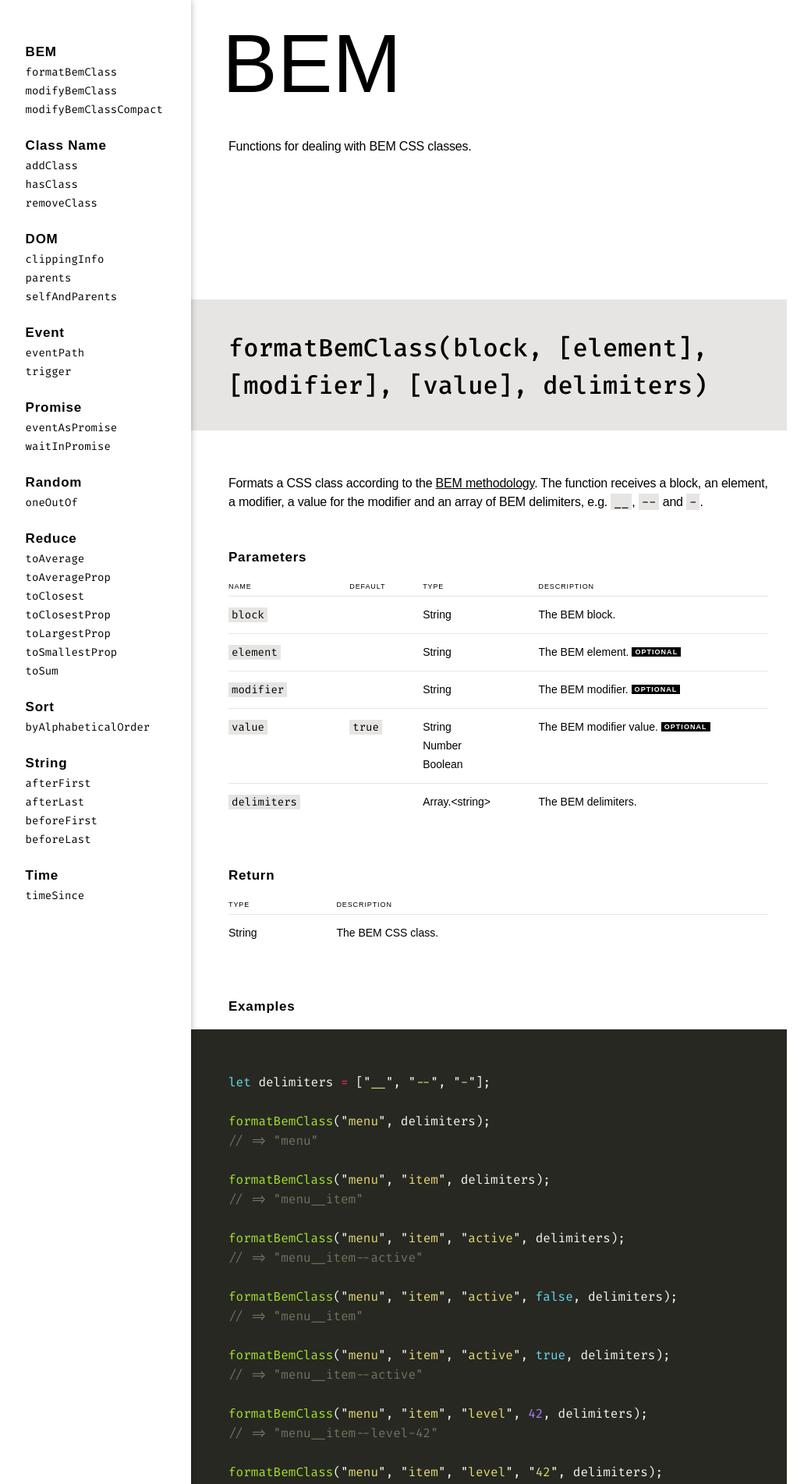
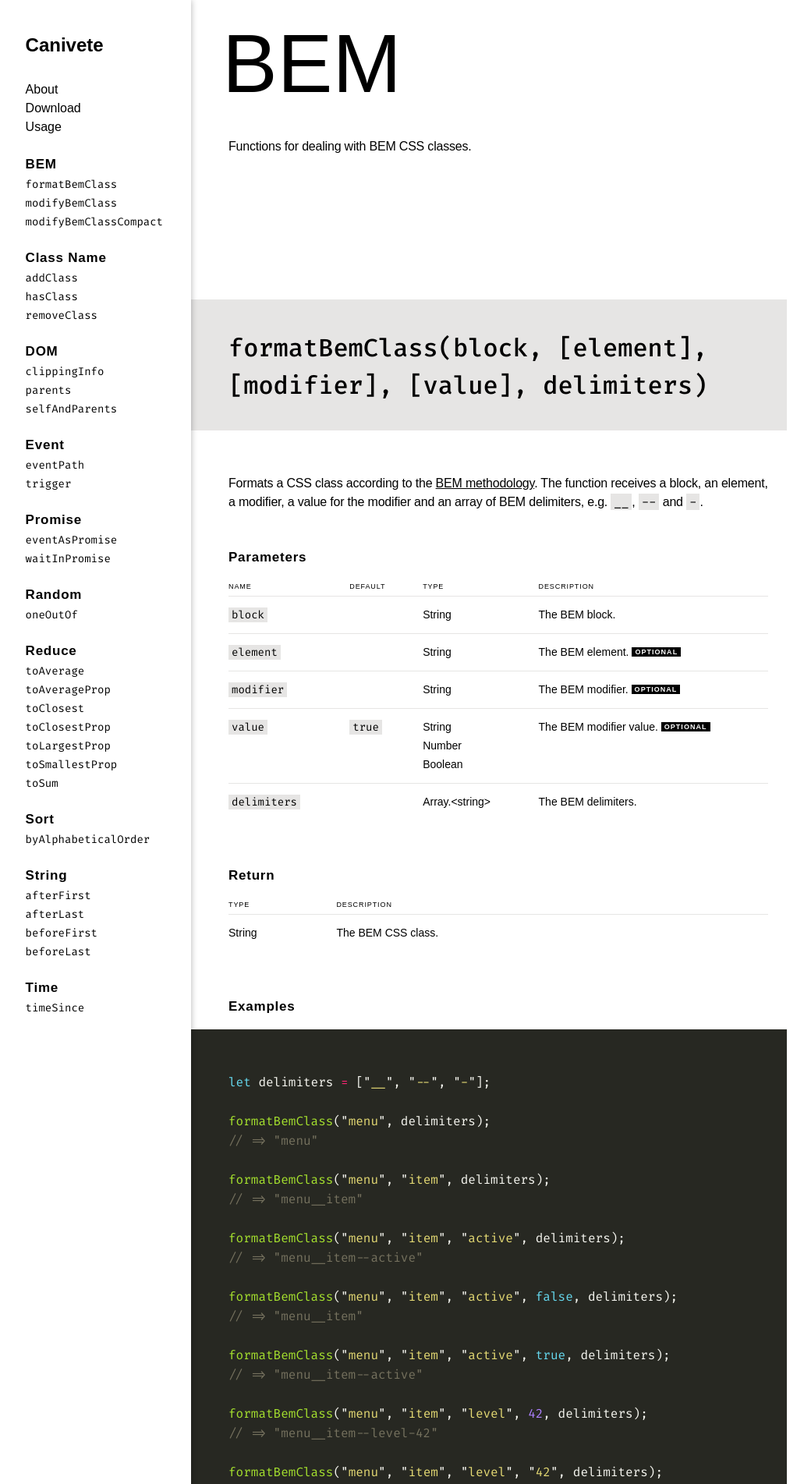
Before and after one commit to leofavre/canivete, a Jekyll site: the page built from docs/index.md, in a window 1280 px wide. Shown: the top 1903 px of the page at 78% size, without its empty margins (49-1089 px from the left). Built offline with Jekyll 4.4.1, drawn with Linux system fonts in a browser that asks for light colours; some web fonts are replaced.

Commit message:
design changes

```diff
--- /dev/null
+++ b/docs/_includes/pagenav.html
@@ -0,0 +1,5 @@
+<ul>
+	<li><a href="#about">About</a></li>
+	<li><a href="#download">Download</a></li>
+	<li><a href="#usage">Usage</a></li>
+</ul>
--- a/docs/_layouts/default.html
+++ b/docs/_layouts/default.html
@@ -4,17 +4,19 @@
 {% include head.html %}
 
 <body class="page">
-	<div class="main">
+	<div class="page__inner">
+		<nav class="nav">
+			<div class="nav__inner">
+				<h1><a href="#">Canivete</a></h1>
+				{% include pagenav.html %}
+				{% include menu.html %}
+			</div>
+		</nav>
 		<main class="content">
-			<div class="content__area">
+			<div class="content__inner">
 				{{ content }}
 			</div>
 		</main>
-		<aside class="menu">
-			<div class="menu__area">
-				{% include menu.html %}
-			</div>
-		</aside>
 	</div>
 	{% include footer.html %}
 </body>
--- a/docs/_sass/_content.scss
+++ b/docs/_sass/_content.scss
@@ -253,7 +253,7 @@
 	}
 }
 
-.content__area {
+.content__inner {
 	max-width: $full-content-width;
 	margin-bottom: $grid * 30;
 
--- a/docs/_sass/_header.scss
+++ /dev/null
@@ -1,7 +0,0 @@
-.header {
-	position: relative;
-	background: #eaeaea;
-	width: 100%;
-	flex-shrink: 0;
-	z-index: 2;
-}
--- a/docs/_sass/_main.scss
+++ /dev/null
@@ -1,12 +0,0 @@
-.main {
-	position: relative;
-	margin: 0 auto;
-	width: 100%;
-	overflow: hidden;
-	background-color: #fff;
-
-	display: flex;
-	flex-flow: row-reverse nowrap;
-
-	flex: 1 1 auto;
-}
--- a/docs/_sass/_menu.scss
+++ b/docs/_sass/_nav.scss
@@ -1,4 +1,4 @@
-.menu {
+.nav {
 	position: relative;
 	padding: $grid ($grid * 1.5) $grid ($grid * 2);
 	height: auto;
@@ -65,6 +65,6 @@
 	}
 }
 
-.menu__area {
+.nav__inner {
 	margin-left: auto;
 }
--- a/docs/_sass/_page.scss
+++ b/docs/_sass/_page.scss
@@ -12,3 +12,16 @@
 	min-height: 100%;
 	overflow: auto;
 }
+
+.page__inner {
+	position: relative;
+	margin: 0 auto;
+	width: 100%;
+	overflow: hidden;
+	background-color: #fff;
+
+	display: flex;
+	flex-flow: row nowrap;
+
+	flex: 1 1 auto;
+}
--- a/docs/css/styles.scss
+++ b/docs/css/styles.scss
@@ -6,11 +6,7 @@
 @import "html";
 @import "page";
 
-@import "header";
-@import "main";
-@import "footer";
-
+@import "nav";
 @import "content";
-@import "menu";
 
 @import "monokai";
```
Also changed, not shown: docs/_sass/_footer.scss (deleted), 2 other files.
